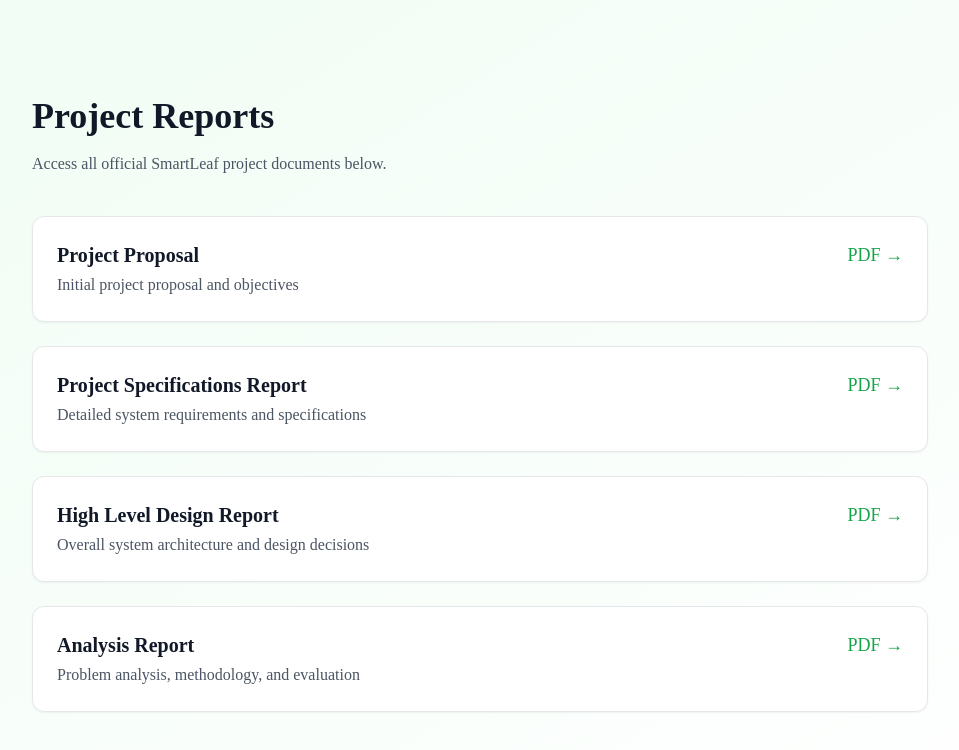
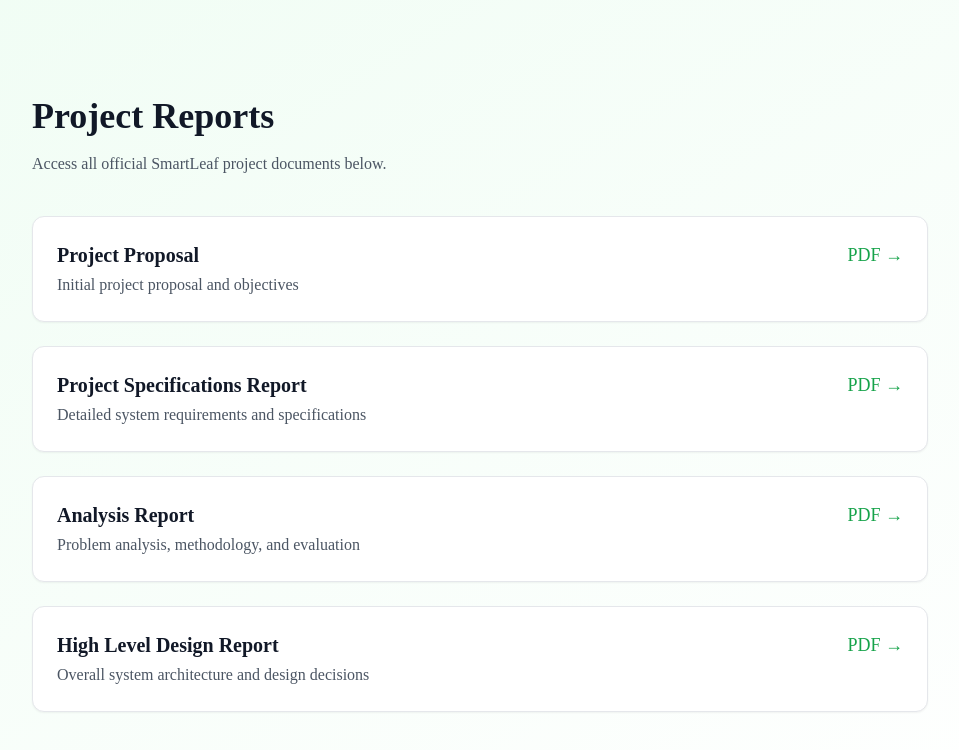
Before and after one commit to morethanyouth1nk/SmartLeeaf-Website, a Next.js app: page /reports in a window 1280 px wide. Shown: the top 750 px of the page, without its empty margins (160-1119 px from the left). Built offline with nearby package versions, Linux system fonts and the light colour scheme.

Commit message:
Update page.tsx

```diff
--- a/app/reports/page.tsx
+++ b/app/reports/page.tsx
@@ -11,14 +11,14 @@
     description: "Detailed system requirements and specifications",
   },
   {
+    title: "Analysis Report",
+    file: "/reports/Analysis.pdf",
+    description: "Problem analysis, methodology, and evaluation",
+  },
+  {
     title: "High Level Design Report",
     file: "/reports/HighLevelDesign.pdf",
     description: "Overall system architecture and design decisions",
-    },
-    {
-      title: "Analysis Report",
-      file: "/reports/Analysis.pdf",
-      description: "Problem analysis, methodology, and evaluation",
   },
 ];
 
```
Lines whose indentation alone changed are shown as unchanged.
